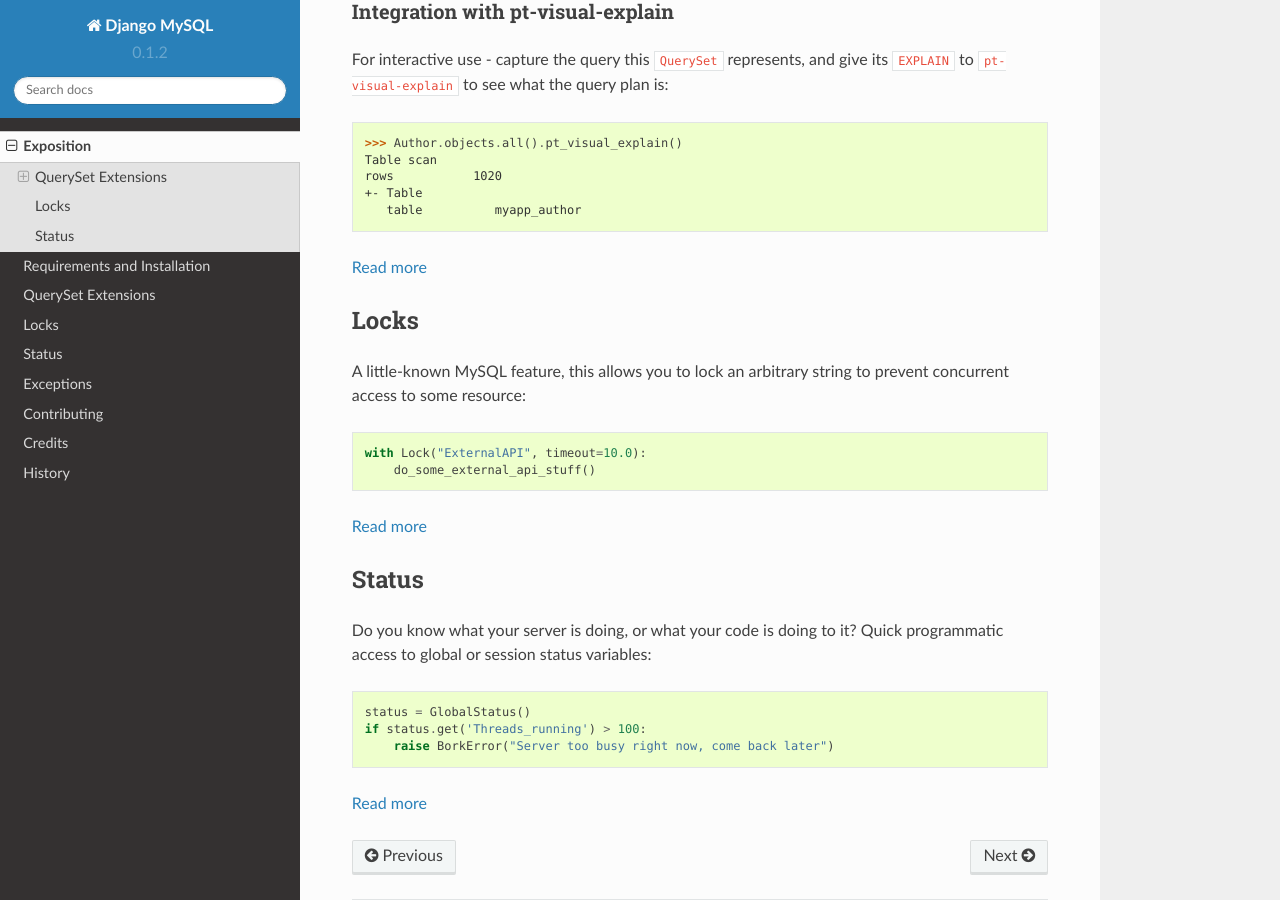
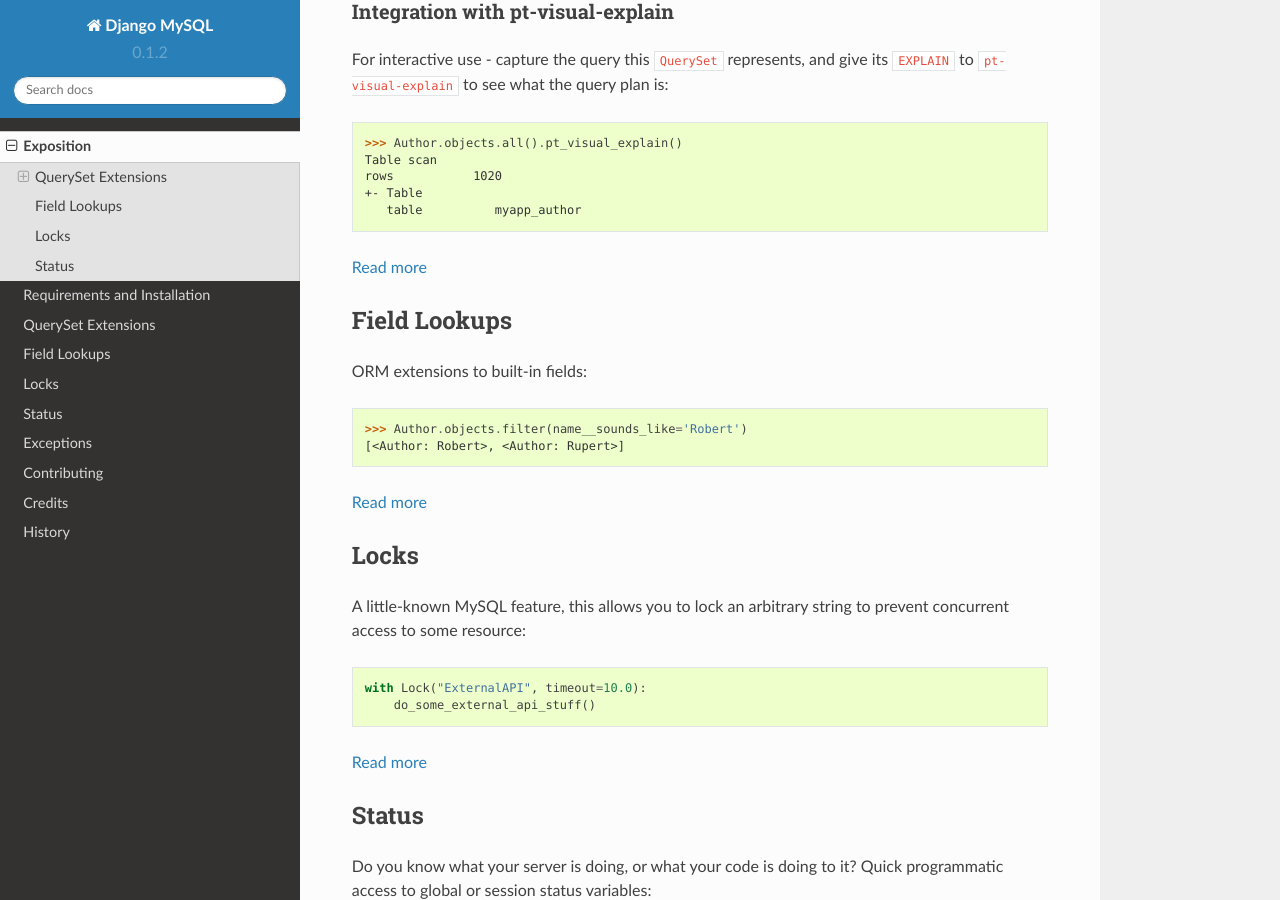
Before and after one commit to adamchainz/django-mysql, a Sphinx documentation site: the page built from docs/exposition.rst, in a window 1280 px wide and 900 px high, scrolled down 1229 px. Built offline with Sphinx 7.4.7 and the Read the Docs theme 2.0.0, drawn with Linux system fonts in a browser that asks for light colours.

Commit message:
Lookup documentation

```diff
--- a/docs/exposition.rst
+++ b/docs/exposition.rst
@@ -69,6 +69,18 @@
 :ref:`Read more <pt-visual-explain>`
 
 
+-------------
+Field Lookups
+-------------
+
+ORM extensions to built-in fields:
+
+    >>> Author.objects.filter(name__sounds_like='Robert')
+    [<Author: Robert>, <Author: Rupert>]
+
+:ref:`Read more <field-lookups>`
+
+
 -----
 Locks
 -----
--- a/docs/index.rst
+++ b/docs/index.rst
@@ -16,6 +16,7 @@
    exposition
    installation
    queryset_extensions
+   field_lookups
    locks
    status
    exceptions
```
Also changed, not shown: docs/field_lookups.rst (added, +44 -0 lines).
